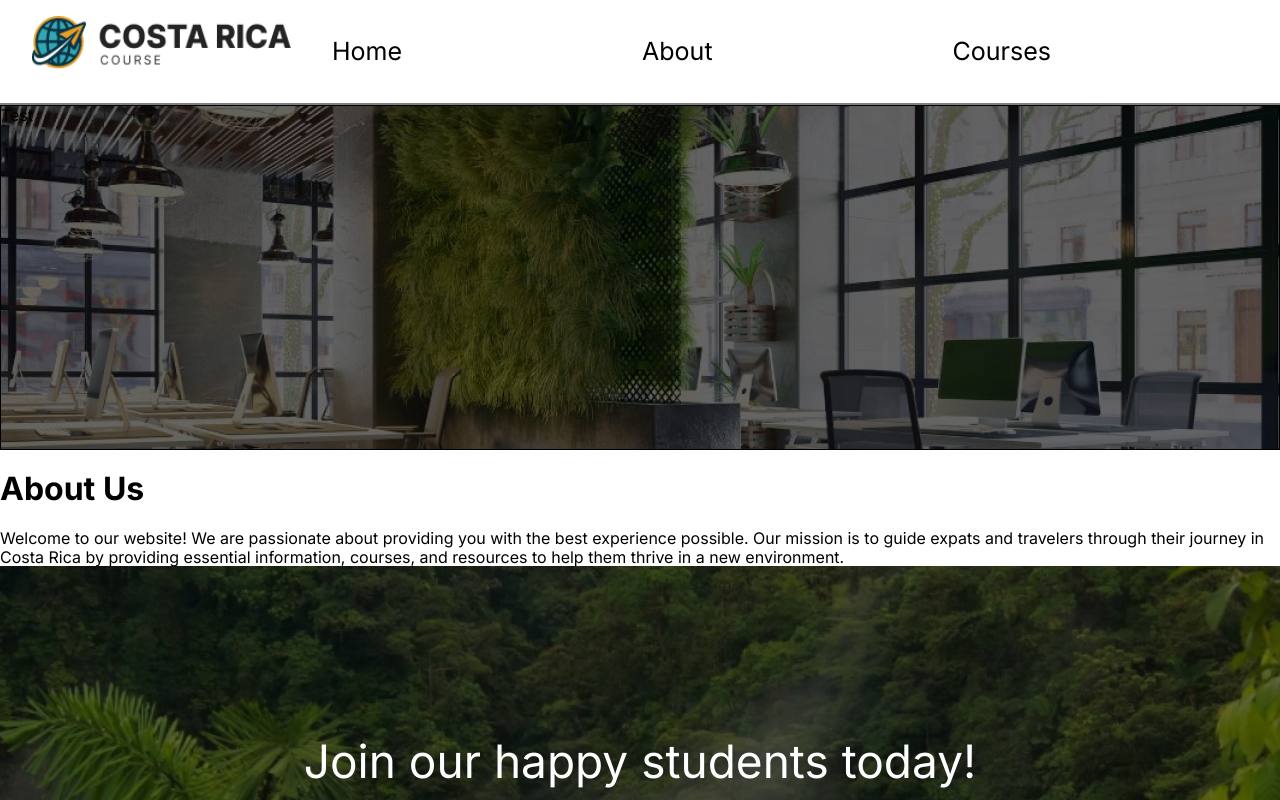
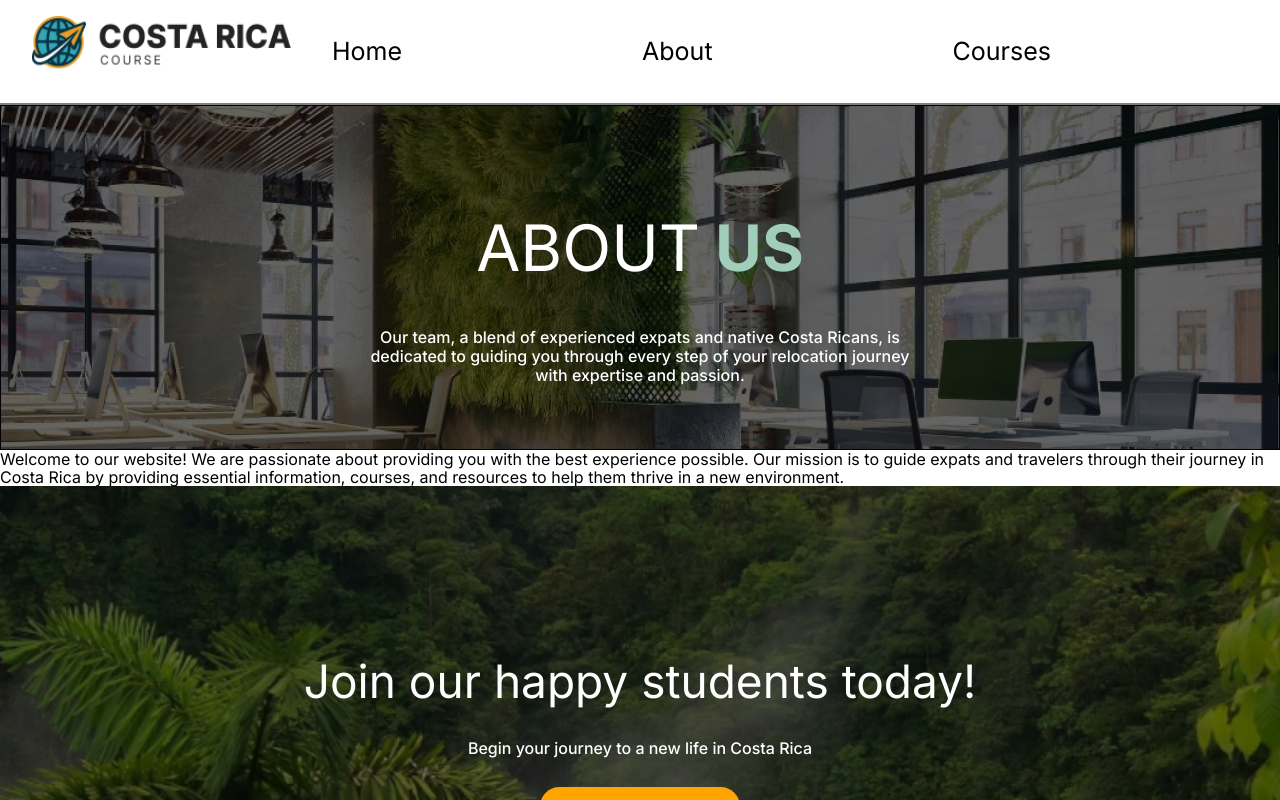
Before and after one commit to BrianKendalBucek/costa-rica-course, a Next.js app in the folder costa-rica-course/: page /about in a window 1280 px wide. Shown: the top 800 px of the page. Built offline with nearby package versions, Linux system fonts and the light colour scheme.

Commit message:
header complete

```diff
--- a/costa-rica-course/src/app/about/about.module.scss
+++ b/costa-rica-course/src/app/about/about.module.scss
@@ -5,5 +5,33 @@
   background-repeat: no-repeat;
   background-size: cover;
   background-position: bottom center;
+  display: flex;
+  flex-direction: column;
+  justify-content: center;
+  align-items: center;
 
+  .heroTitle {
+    display: flex;
+    gap: 15px;
+
+    .heroTitleOne {
+      font-size: 64px;
+      font-weight: 400;
+      color: white;
+    }
+
+    .heroTitleTwo {
+      font-size: 64px;
+      font-weight: 700;
+      color: #A1CDBB;
+    }
+  }
+
+  p {
+    width: 551px;
+    color: white;
+    font-weight: 500;
+    text-align: center;
+    line-height: 19.36px;
+  }
 }
--- a/costa-rica-course/src/app/about/page.tsx
+++ b/costa-rica-course/src/app/about/page.tsx
@@ -6,8 +6,13 @@ import styles from "./about.module.scss"; // Create a corresponding module.scss
 const AboutPage = () => {
   return (
     <div className={styles.aboutContainer}>
-      <div className={styles.hero}>Test</div>
-      <h1 className={styles.title}>About Us</h1>
+      <div className={styles.hero}>
+        <div className={styles.heroTitle}>
+          <h1 className={styles.heroTitleOne}>ABOUT</h1>
+          <h1 className={styles.heroTitleTwo}>US</h1>
+        </div>
+        <p>Our team, a blend of experienced expats and native Costa Ricans, is dedicated to guiding you through every step of your relocation journey with expertise and passion.</p>
+      </div>
       <p className={styles.description}>
         Welcome to our website! We are passionate about providing you with the best experience possible.
         Our mission is to guide expats and travelers through their journey in Costa Rica by providing
```
